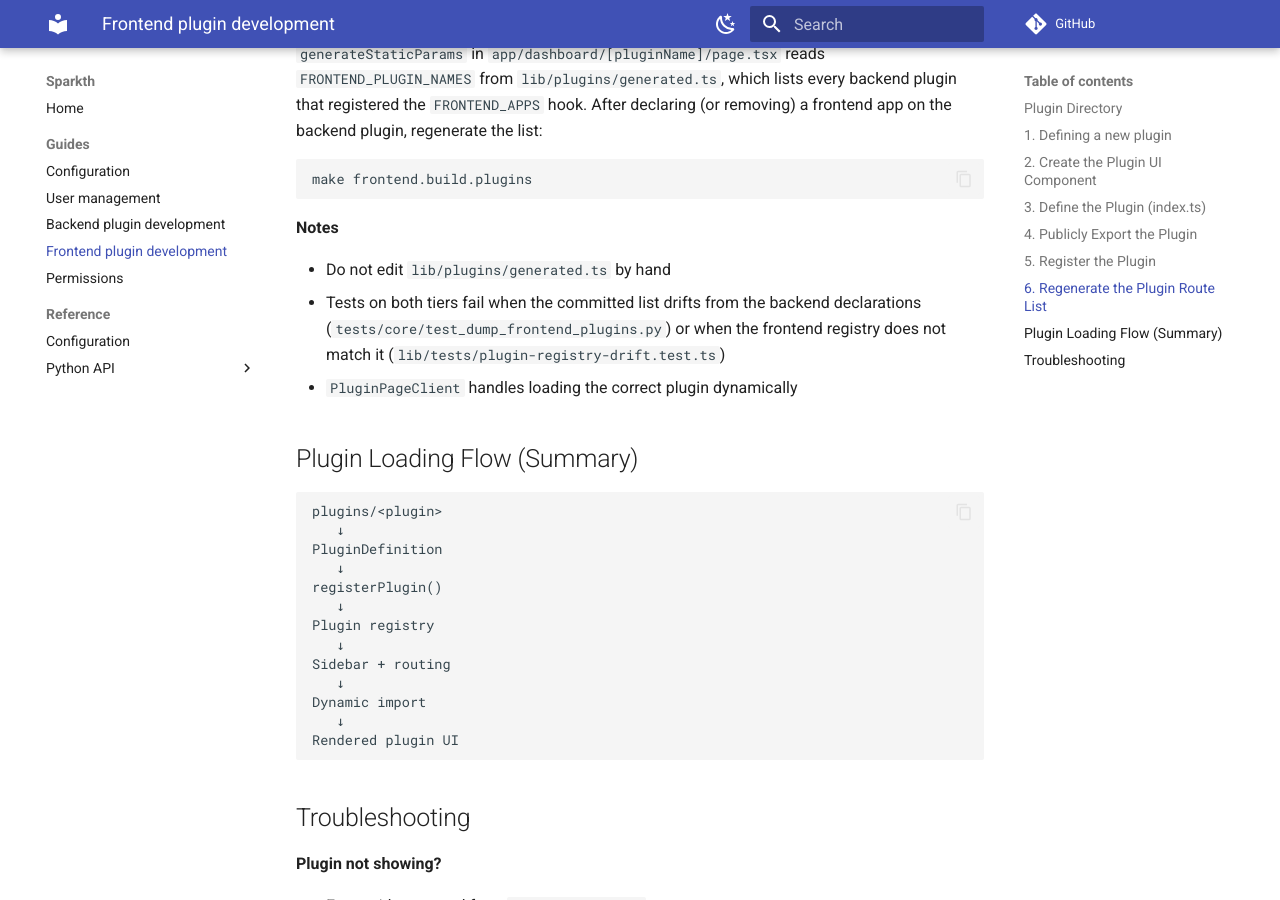
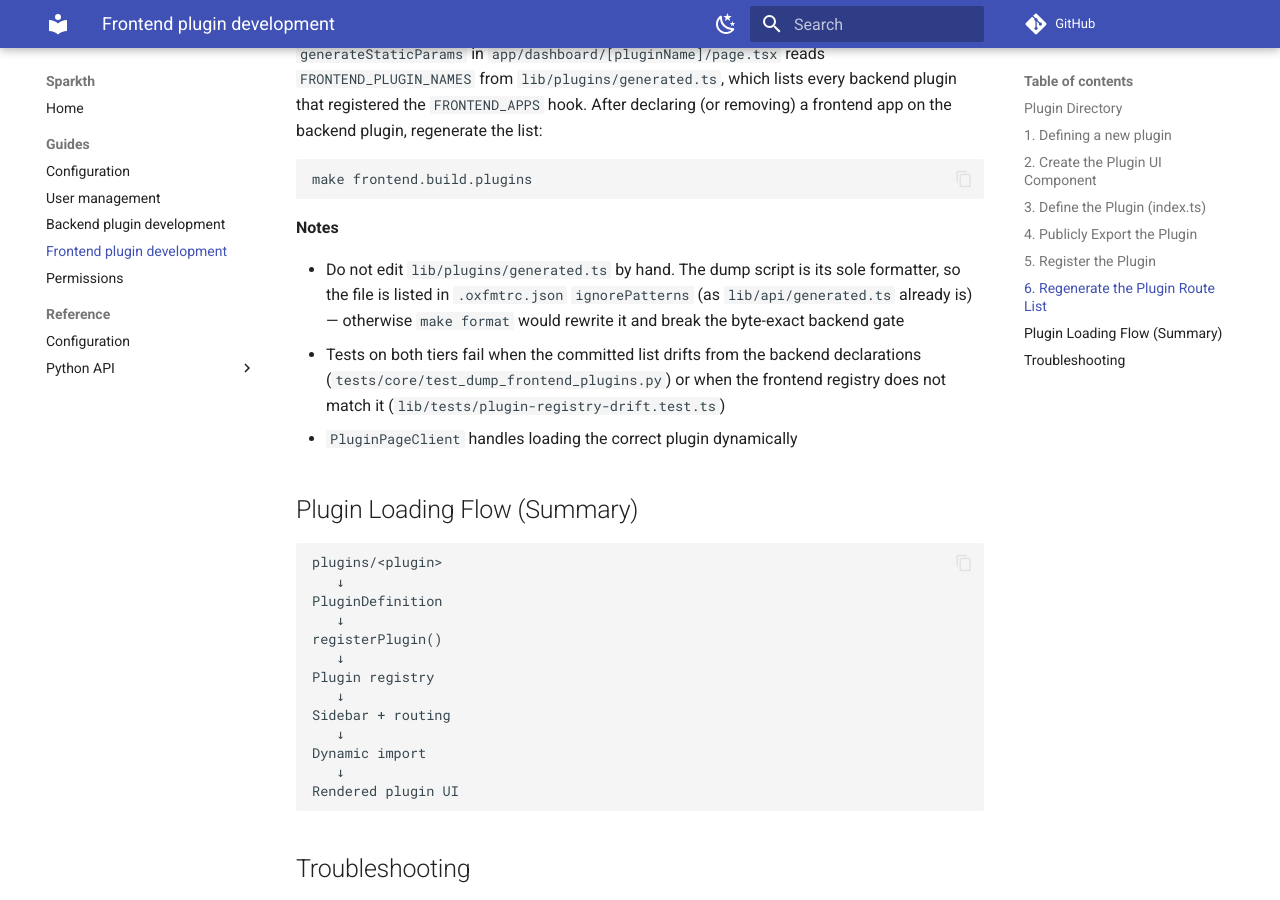
Before and after one commit to edly-io/sparkth, an MkDocs documentation site: the page built from docs/guides/frontend-plugins.md, in a window 1280 px wide and 900 px high, scrolled down 4069 px. Built offline with MkDocs 1.6.1 and Material for MkDocs 9.7.7, drawn with Linux system fonts in a browser that asks for light colours; comment, search, counter and statistics services are not loaded.

Commit message:
fix(frontend): exclude the generated plugin list from oxfmt
Both oxfmt and scripts/dump_frontend_plugins.py owned the file: a
`make format` that rewrote it would break the byte-exact backend gate
test_committed_generated_file_is_current. Mirror the lib/api/generated.ts
precedent so the dump script is the sole formatter.

```diff
--- a/docs/guides/frontend-plugins.md
+++ b/docs/guides/frontend-plugins.md
@@ -191,7 +191,10 @@ make frontend.build.plugins
 
 **Notes**
 
-- Do not edit `lib/plugins/generated.ts` by hand
+- Do not edit `lib/plugins/generated.ts` by hand. The dump script is its sole
+  formatter, so the file is listed in `.oxfmtrc.json` `ignorePatterns` (as
+  `lib/api/generated.ts` already is) — otherwise `make format` would rewrite it
+  and break the byte-exact backend gate
 - Tests on both tiers fail when the committed list drifts from the backend
   declarations (`tests/core/test_dump_frontend_plugins.py`) or when the
   frontend registry does not match it (`lib/tests/plugin-registry-drift.test.ts`)
```
Also changed, not shown: 1 other file.
